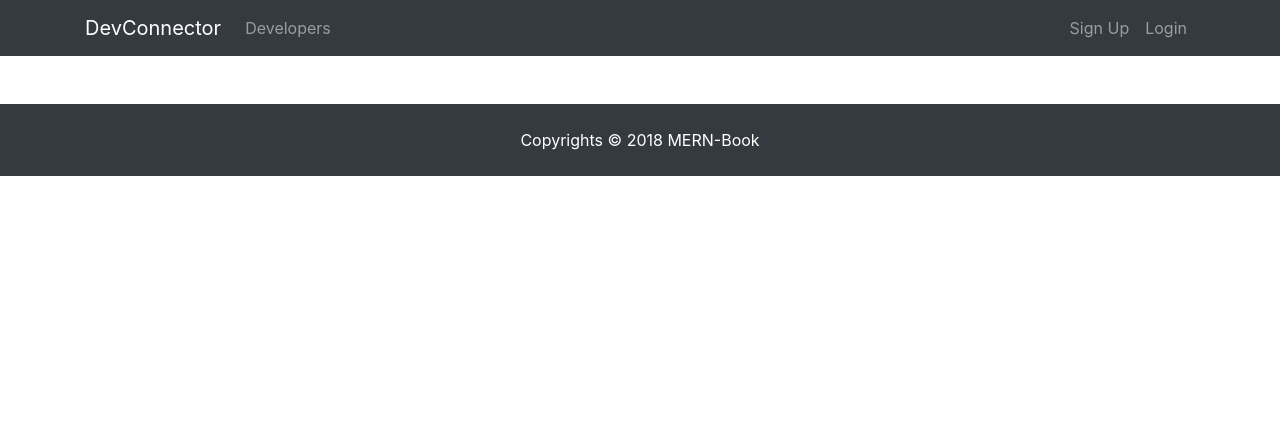
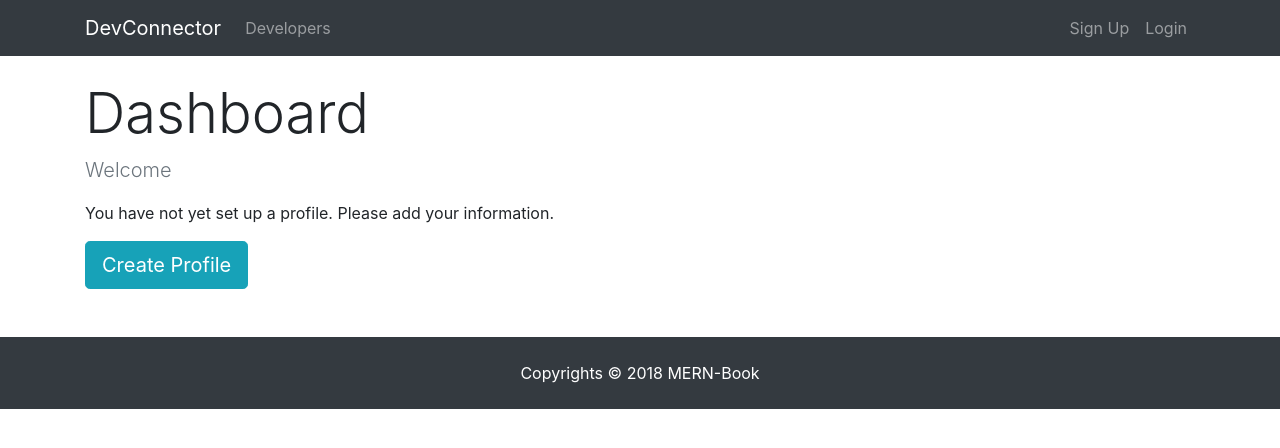
Before and after one commit to harlemtraveler/MERN-Social-Network, a React (Create React App) app in the folder client/: page /dashboard in a window 1280 px wide. Shown: the top 448 px of the page. Built offline with nearby package versions, Linux system fonts and the light colour scheme; no server answers.

Commit message:
Add "Spinner" Gif for loading && Begin building Dashboard component

```diff
--- a/client/src/actions/profileActions.js
+++ b/client/src/actions/profileActions.js
@@ -3,7 +3,6 @@
 import {
   GET_PROFILE,
   PROFILE_LOADING,
-  GET_ERRORS,
   CLEAR_CURRENT_PROFILE
 } from './types';
 
--- /dev/null
+++ b/client/src/components/common/Spinner.js
@@ -0,0 +1,16 @@
+import React from 'react';
+import spinner from './spinner.gif';
+
+const Spinner = () => {
+  return (
+    <div>
+      <img
+        src={ spinner }
+        style={{ width: '200px', margin: 'auto', display: 'block' }}
+        alt="Loading"
+      />
+    </div>
+  );
+};
+
+export default Spinner;
--- a/client/src/components/dashboard/Dashboard.js
+++ b/client/src/components/dashboard/Dashboard.js
@@ -1,9 +1,9 @@
 import React, { Component } from 'react';
-import classnames from 'classnames';
+import { Link } from 'react-router-dom';
 import PropTypes from 'prop-types';
 import { connect } from 'react-redux';
-
 import { getCurrentProfile } from '../../actions/profileActions';
+import Spinner from '../common/Spinner';
 
 class Dashboard extends Component {
 
@@ -12,11 +12,58 @@
   }
 
   render() {
+    const { user } = this.props.auth;
+    const { profile, loading } = this.props.profile;
+
+    let dashboardContent;
+
+    if (profile === null || loading) {
+      dashboardContent = <Spinner />;
+    } else {
+      // Check if logged in user has profile data
+      if (Object.keys(profile).length > 0) {
+        dashboardContent = <h4>TODO: DISPLAY PROFILE</h4>
+      } else {
+        // User is logged in, but has no profile
+        dashboardContent = (
+          <div>
+            <p className="lead text-muted">Welcome { user.name }</p>
+            <p>You have not yet set up a profile. Please add your information.</p>
+            <Link
+              to="/create-profile"
+              className="btn btn-lg btn-info">
+                Create Profile
+              </Link>
+          </div>
+        );
+      }
+    }
+
     return (
-      <div></div>
+      <div className="dashboard">
+        <div className="container">
+          <div className="row">
+            <div className="col-md-12">
+              <h1 className="display-4">Dashboard</h1>
+              { dashboardContent }
+            </div>
+          </div>
+        </div>
+      </div>
     );
   }
 
 }
 
-export default connect(null, { getCurrentProfile })(Dashboard);
+Dashboard.propTypes = {
+  getCurrentProfile: PropTypes.func.isRequired,
+  auth: PropTypes.object.isRequired,
+  profile: PropTypes.object.isRequired
+}
+
+const mapStateToProps = state => ({
+  profile: state.profile,
+  auth: state.auth
+});
+
+export default connect(mapStateToProps, { getCurrentProfile })(Dashboard);
```
Also changed, not shown: client/src/components/common/spinner.gif (added).
